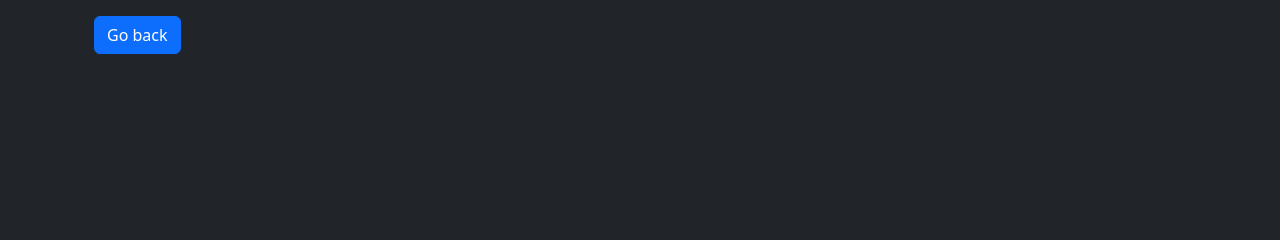
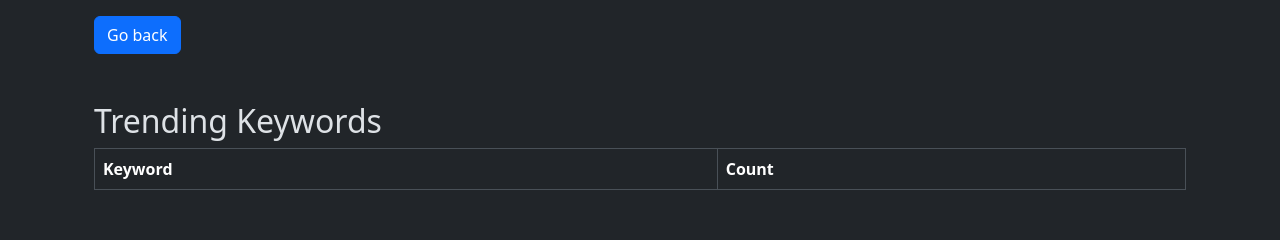
Before and after one commit to avid7-tech/MidnightTimes---News-App, a Django app: page /news_api/control/ in a window 1280 px wide. Shown: the part 200-440 px from the top of the page. Run offline with Django 5.2, Linux system fonts and the light colour scheme; the visitor is signed in with stand-in values (Sample User, id 1); data comes from the database, SQL or seed files in the repository; data that the repository does not hold is empty; some libraries are stand-ins or nearby versions.

Commit message:
trending added

```diff
--- a/news_app/news_api/templates/control_panel/control_panel.html
+++ b/news_app/news_api/templates/control_panel/control_panel.html
@@ -4,7 +4,6 @@
 
 {% block title %}
 <title>Admin Panel</title>
-
 {% endblock %}
 
 <div class="container mt-3">
@@ -51,4 +50,24 @@
     </table>
     <a href="{% url 'keyword_list' %}" class="btn btn-primary">Go back</a>
   </div>
+
+  <div class="container mt-5">
+    <h2>Trending Keywords</h2>
+    <table class="table table-bordered table-hover">
+      <thead>
+        <tr>
+          <th scope="col">Keyword</th>
+          <th scope="col">Count</th>
+        </tr>
+      </thead>
+      <tbody>
+        {% for keyword in trending_keywords %}
+          <tr>
+            <td>{{ keyword.keyword }}</td>
+            <td>{{ keyword.keyword_count }}</td>
+          </tr>
+        {% endfor %}
+      </tbody>
+    </table>
+  </div>
 {% endblock %}
--- a/news_app/news_api/templates/news_api/home.html
+++ b/news_app/news_api/templates/news_api/home.html
@@ -44,6 +44,11 @@
                 Keyword History
               </a>
             </p>
+            <p class="mb-4">
+                <a href="{% url 'signin' %}" class="text-white bg-blue-500 py-2 px-4 rounded hover:bg-blue-700 focus:outline-none focus:ring-2 focus:ring-offset-2 focus:ring-blue-500">Admin Panel</a>
+              </a>
+            </p>
+
         </div>
 
         <form method="get" action="" class="mb-8">
--- a/news_app/news_api/views.py
+++ b/news_app/news_api/views.py
@@ -3,7 +3,7 @@ from django.core.cache import cache
 import requests
 from dotenv import load_dotenv
 import os
-
+from django.db.models import Count
 from .models import Keyword
 from .forms import UserRegistrationForm
 from django.contrib.auth import login
@@ -13,9 +13,14 @@ from django.contrib.auth.decorators import login_required
 from django.contrib.auth.models import User
 
 from .models import SearchHistory
+import re
 
 load_dotenv()
 NEWS_API_KEY = os.getenv('NEWS_API_KEY')
+
+def sanitize_cache_key(key):
+    # Replace any non-alphanumeric character with an underscore
+    return re.sub(r'[^a-zA-Z0-9]', '_', key)
 
 @login_required
 def home(request):
@@ -33,7 +38,9 @@ def home(request):
         if history_entry:
             return render(request, 'news_api/home.html', {'articles': history_entry.results})
 
-        cache_key = f'news_{keyword}'  # Unique cache key based on keyword
+        # Sanitize cache key
+        sanitized_keyword = sanitize_cache_key(keyword)
+        cache_key = f'news_{sanitized_keyword}'
 
         # Check if cached data exists
         cached_articles = cache.get(cache_key)
@@ -81,6 +88,7 @@ def home(request):
         context = {}
 
     return render(request, 'news_api/home.html', context)
+
 
 @login_required
 def search_history(request):
@@ -199,3 +207,19 @@ def signin(request):
     else:
       # Redirect non-superuser login attempts
       return redirect('not_authorized')
+
+@login_required
+def control(request):
+    # Get all users (excluding the currently logged-in user)
+    users = User.objects.filter(is_superuser=False).exclude(pk=request.user.pk)
+
+    # Get the top-10 trending keywords
+    trending_keywords = SearchHistory.objects.values('keyword').annotate(keyword_count=Count('keyword')).order_by('-keyword_count')[:10]
+
+    # Context data for the template
+    context = {
+        'users': users,
+        'trending_keywords': trending_keywords,
+    }
+
+    return render(request, 'control_panel/control_panel.html', context)
```
